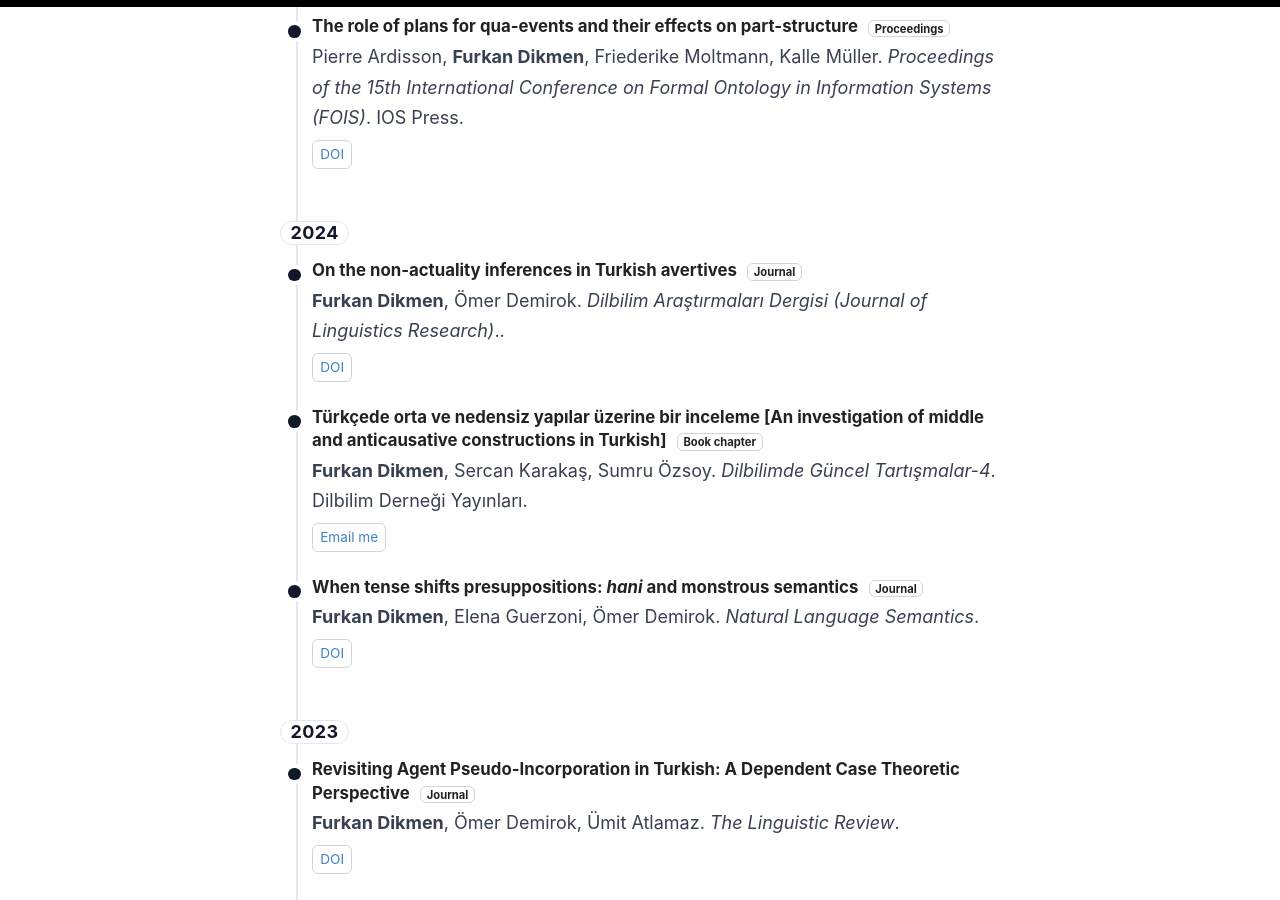
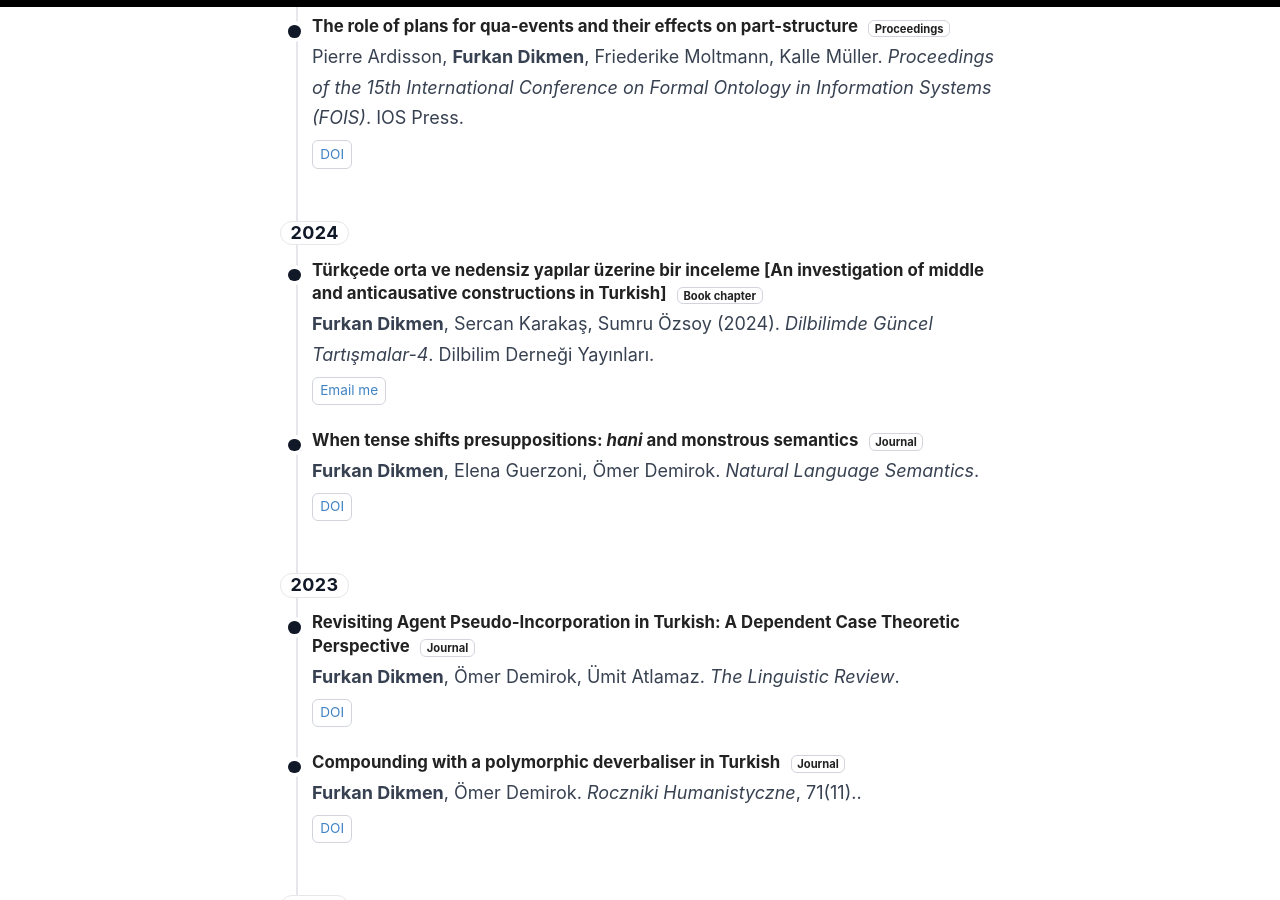
Before and after one commit to furkandikmen/furkandikmen.github.io, a Jekyll site: the page built from _pages/publications.md, in a window 1280 px wide and 900 px high, scrolled down 708 px. Built offline with Jekyll 4.4.1, drawn with Linux system fonts in a browser that asks for light colours.

Commit message:
Update publications.md

```diff
--- a/_pages/publications.md
+++ b/_pages/publications.md
@@ -82,15 +82,7 @@ permalink: /publications/
 
   <div class="year">2024</div>
 
-  <article class="pub">
-    <div class="dot" aria-hidden="true"></div>
-    <h3>On the non-actuality inferences in Turkish avertives <span class="badge">Journal</span></h3>
-    <p class="meta"><strong>Furkan Dikmen</strong>, Ömer Demirok. <em>Dilbilim Araştırmaları Dergisi (Journal of Linguistics Research)</em>..</p>
-    <p class="links"><a href="https://doi.org/10.18492/dad.1448720" target="_blank" rel="noopener noreferrer">DOI</a></p>
-  </article>
-
-
-<article class="pub">
+ <article class="pub">
   <div class="dot" aria-hidden="true"></div>
   <h3>
     Türkçede orta ve nedensiz yapılar üzerine bir inceleme
@@ -98,14 +90,16 @@ permalink: /publications/
     <span class="badge">Book chapter</span>
   </h3>
   <p class="meta">
-    <strong>Furkan Dikmen</strong>, Sercan Karakaş, Sumru Özsoy.
+    <strong>Furkan Dikmen</strong>, Sercan Karakaş, Sumru Özsoy (2024).
     <em>Dilbilimde Güncel Tartışmalar-4</em>. Dilbilim Derneği Yayınları.
   </p>
   <p class="links">
+    <!-- basic -->
     <a href="mailto:furkan.dikmen@etu.univ-cotedazur.fr">Email me</a>
+    <!-- or prefilled (optional) -->
+    <!-- <a href="mailto:furkan.dikmen@etu.univ-cotedazur.fr?subject=Requesting%20chapter%20PDF%20(Dilbilimde%20G%C3%BCncel%20Tart%C4%B1%C5%9Fmalar-4)&body=Hi%20Furkan%2C%0A%0ACould%20you%20share%20a%20copy%20of%20your%20chapter%20%E2%80%9CT%C3%BCrk%C3%A7ede%20orta%20ve%20nedensiz%20yap%C4%B1lar%20%E2%80%A6%E2%80%9D%3F%0A%0AThanks!">Request copy</a> -->
   </p>
 </article>
-
 
 
   <article class="pub">
```
